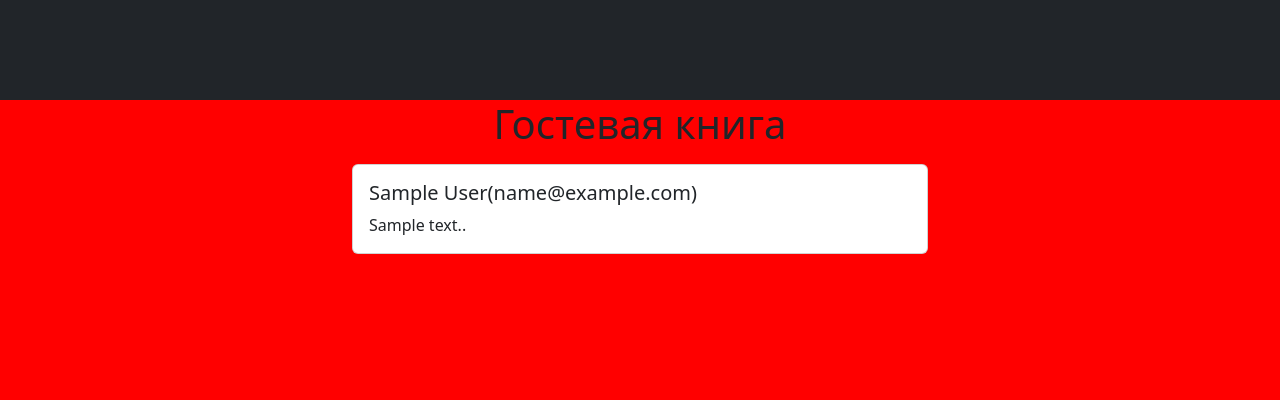
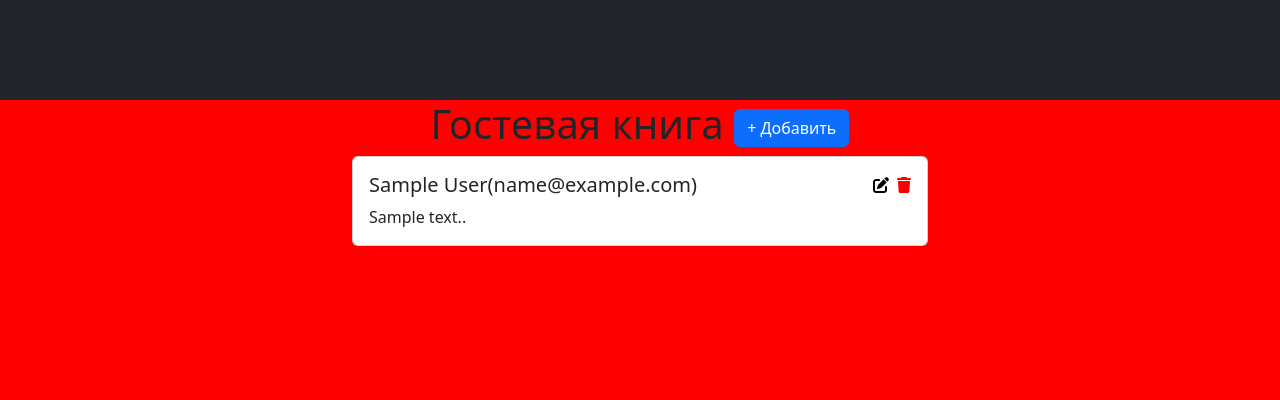
Before and after one commit to kanat1390/kontrolnaya_7_atygayev_kanat, a Django app: page / in a window 1280 px wide. Shown: the top 400 px of the page. Run offline with Django 4.2, Linux system fonts and the light colour scheme; tables that the repository leaves empty hold one stand-in row (values such as "Sample post"); parts of the project's set-up code (start-up, migrations or seed data) failed here and were passed over; some libraries are stand-ins or nearby versions.

Commit message:
Добавлена возможность удаления и редактирования записи

```diff
--- /dev/null
+++ b/src/records/forms.py
@@ -0,0 +1,12 @@
+from django import forms
+from .models import Record
+
+class RecordModelForm(forms.ModelForm):
+    class Meta:
+        model = Record
+        fields = ['author', 'email', 'body']
+        widgets = {
+            'author':forms.TextInput(attrs={'class':'form-control', 'placeholder':'Автор'}),
+            'email':forms.EmailInput(attrs={'class':'form-control', 'placeholder':'example@example.com'}),
+            'body':forms.Textarea(attrs={'class':'form-control', 'placeholder':'Введите текст'}),
+        }
--- a/src/records/managers.py
+++ b/src/records/managers.py
@@ -6,4 +6,4 @@ class RecordManager(models.Manager):
         return super().get_queryset()
 
     def active(self):
-        return self.set_queryset().filter(status='active')
+        return self.set_queryset().filter(status='active').order_by('-created_at')
--- a/src/records/services/record_services.py
+++ b/src/records/services/record_services.py
@@ -1,4 +1,7 @@
 from ..models import Record
-
+from django.shortcuts import get_object_or_404
 def get_records():
     return Record.objects.active()
+
+def get_record_by_pk(pk):
+    return get_object_or_404(Record, pk=pk)
--- /dev/null
+++ b/src/records/templates/records/partial/record_form.html
@@ -0,0 +1,13 @@
+<form action="" method="POST">
+    {% csrf_token %}
+    <div class="mb-3">
+        {{ form.author }}
+    </div>
+    <div class="mb-3">
+        {{ form.email }}
+    </div>
+    <div class="mb-3">
+        {{ form.body }}
+    </div>
+    <button type="submit" class="btn btn-primary">{{ btn_name }}</button>
+</form>
--- a/src/records/templates/records/record_list.html
+++ b/src/records/templates/records/record_list.html
@@ -5,14 +5,32 @@
 {% endblock title %}
 
 {% block page_title %}
-<h1 class="text-center">Гостевая книга</h1>
+<h1 class="text-center">Гостевая книга
+    <a class="btn btn-primary" data-bs-toggle="collapse" href="#collapseExample" role="button" aria-expanded="false"
+        aria-controls="collapseExample">
+        + Добавить
+    </a>
+</h1>
+<div class="collapse" id="collapseExample">
+    <div class="card card-body mb-3">
+        <h3 class="text-center mb-3">Добавление новой записи</h3>
+        {% include "records/partial/record_form.html" with btn_name="Создать" %}
+    </div>
+</div>
 {% endblock page_title %}
 
 {% block content %}
 {% for record in record_list %}
-<div class="card mt-3" style="width: 100%;">
+<div class="card mb-3" style="width: 100%;">
     <div class="card-body">
-        <h5 class="card-title">{{record.author}}({{ record.email }})</h5>
+        <div class="d-flex justify-content-between">
+            <h5 class="card-title">{{record.author}}({{ record.email }})</h5>
+            <div class="d-flex gap-2">
+                <a href="{% url 'record-update' record.pk %}"><i class="fa-solid fa-pen-to-square"
+                        style="color:black;"></i></a>
+                <a href="{% url 'record-delete' record.pk %}"><i class="fa-solid fa-trash" style="color:red;"></i></a>
+            </div>
+        </div>
         <p class="card-text">{{ record.body }}.</p>
     </div>
 </div>
--- a/src/records/urls.py
+++ b/src/records/urls.py
@@ -1,7 +1,13 @@
 from django.urls import path
 from .views import (
     record_list_view,
+    record_update_view,
+    record_delete_view,
+    record_delete_confirm_view,
 )
 urlpatterns=[
     path('', record_list_view, name='record-list'),
+    path('records/<int:pk>/update/', record_update_view, name='record-update'),
+    path('records/<int:pk>/delete/', record_delete_view, name='record-delete'),
+    path('records/<int:pk>/delete/confirm', record_delete_confirm_view, name="record-delete-confirm",)
 ]
--- a/src/records/views.py
+++ b/src/records/views.py
@@ -1,9 +1,46 @@
-from django.shortcuts import render
+from django.shortcuts import render, redirect
 from .services import record_services
+from .forms import RecordModelForm
+from django.http import HttpResponse
 
 def record_list_view(request):
+    if request.method == "POST":
+        record_create_view(request)
+    form = RecordModelForm()
     record_list = record_services.get_records()
     context = {
         'record_list': record_list,
+        'form': form,
     }
     return render(request, 'records/record_list.html', context)
+
+def record_create_view(request):
+    form = RecordModelForm(request.POST)
+    if form.is_valid():
+        form.save()
+        return redirect('record-list')
+
+def record_update_view(request, pk):
+    record = record_services.get_record_by_pk(pk)
+    form = RecordModelForm(request.POST or None, instance=record)
+    if form.is_valid():
+        form.save()
+        return redirect('record-list')
+    context = {
+        'form':form,
+    }
+    return render(request, 'records/record_update.html', context)
+
+def record_delete_view(request, pk):
+    record = record_services.get_record_by_pk(pk)
+    context = {
+        'record':record,
+    }
+    return render(request, 'records/record_delete.html', context)
+
+def record_delete_confirm_view(request, pk):
+    if request.method == "POST":
+        record = record_services.get_record_by_pk(pk)
+        record.delete()
+        return redirect('record-list')
+    return HttpResponse('"GET request is not allowed"')
--- a/src/templates/base.html
+++ b/src/templates/base.html
@@ -14,6 +14,7 @@
     <link href="https://cdn.jsdelivr.net/npm/bootstrap@5.2.1/dist/css/bootstrap.min.css" rel="stylesheet"
         integrity="sha384-iYQeCzEYFbKjA/T2uDLTpkwGzCiq6soy8tYaI1GyVh/UjpbCx/TYkiZhlZB6+fzT" crossorigin="anonymous">
     <link rel="stylesheet" href="{% static 'records/css/style.css' %}" />
+    <script src="https://kit.fontawesome.com/0adb5dcff4.js" crossorigin="anonymous"></script>
 </head>
 
 <body>
@@ -28,6 +29,11 @@
         {% block content %}
         {% endblock content %}
     </div>
+    <footer>
+        <div style="height:100px;">
+
+        </div>
+    </footer>
     <script src="https://cdn.jsdelivr.net/npm/bootstrap@5.2.1/dist/js/bootstrap.bundle.min.js"
         integrity="sha384-u1OknCvxWvY5kfmNBILK2hRnQC3Pr17a+RTT6rIHI7NnikvbZlHgTPOOmMi466C8"
         crossorigin="anonymous"></script>
```
Also changed, not shown: src/records/templates/records/record_delete.html (added, +16 -0 lines), src/records/templates/records/record_update.html (added, +11 -0 lines).
